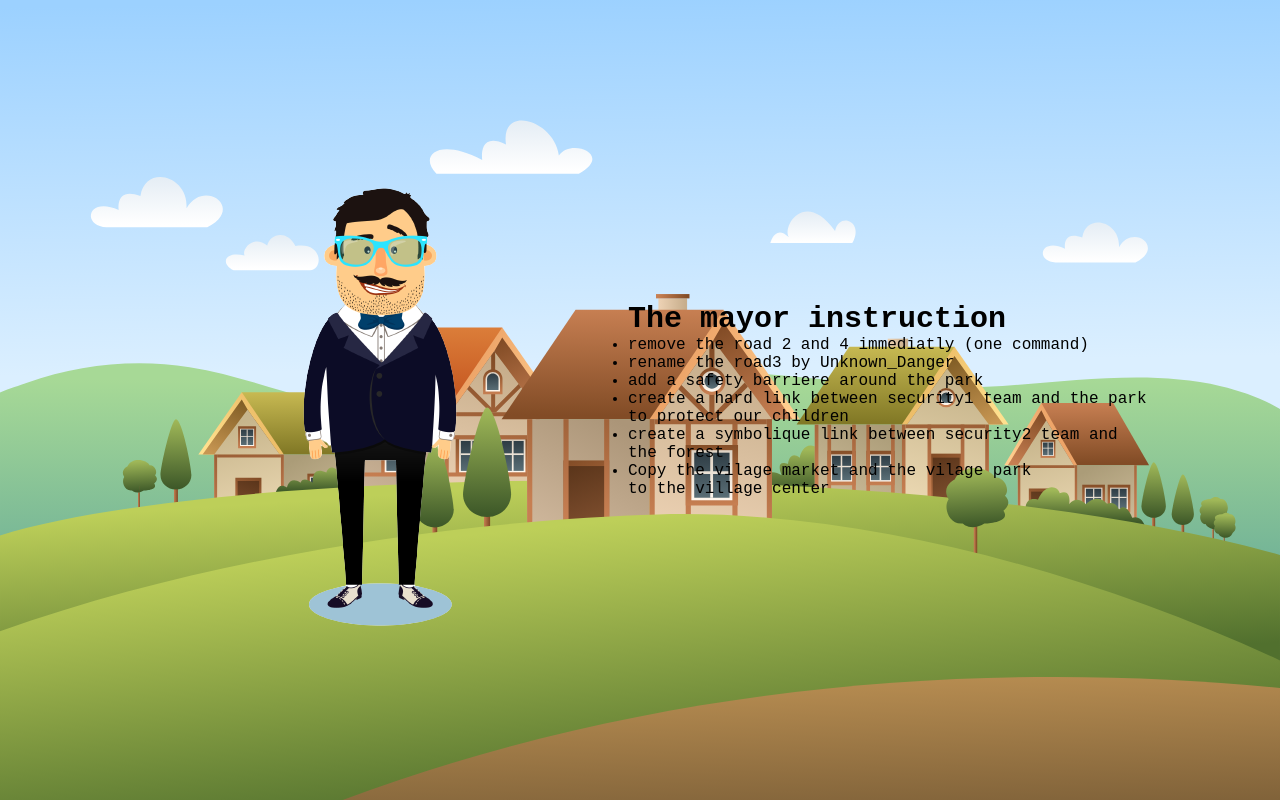
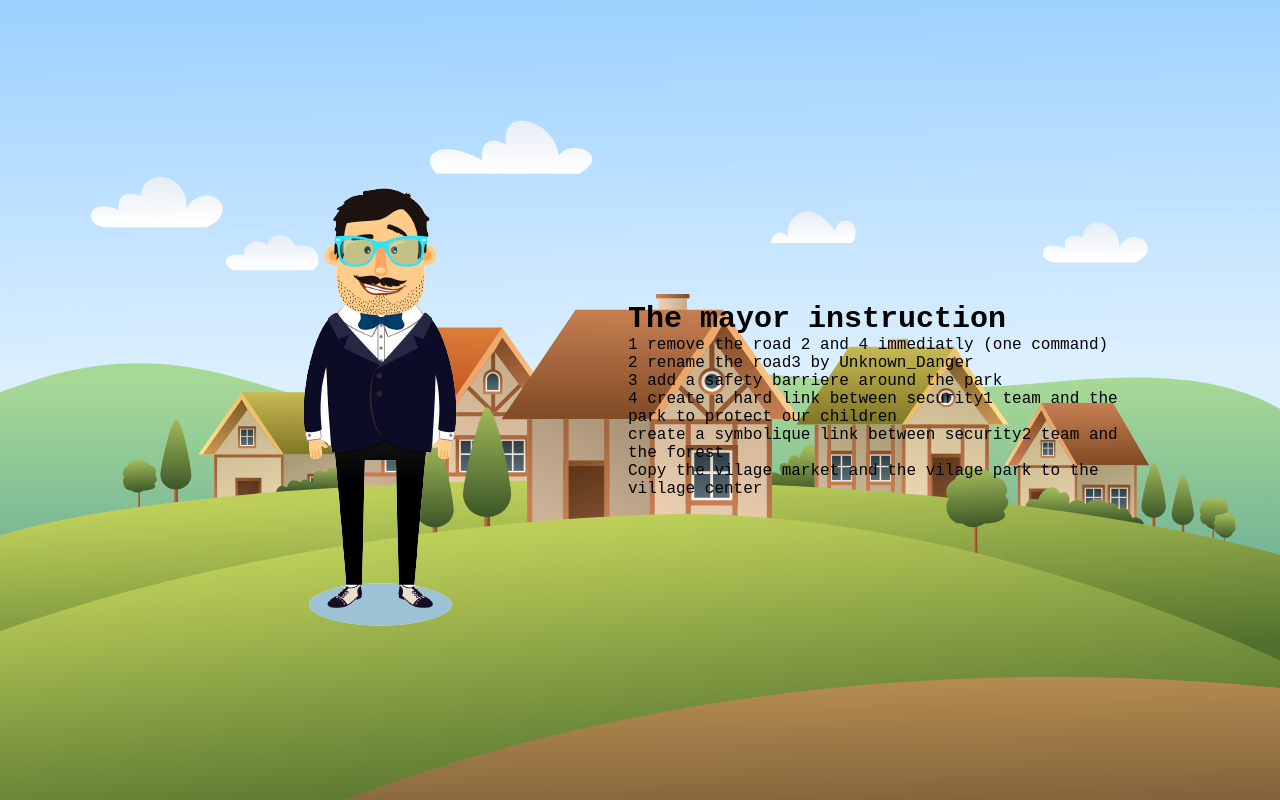
Before and after one commit to dklabdo/ubuntu_basics, a plain HTML site: page tasks/task2/task2.html in a window 1280 px wide. Drawn offline with Linux system fonts and the light colour scheme.

Commit message:
version 1.4

```diff
--- a/tasks/task2/task2.html
+++ b/tasks/task2/task2.html
@@ -10,17 +10,16 @@
     <main>
         <div class="task2">
             <img src="mayor.png" alt="none">
-        <section>
+        <div>
             <h1>The mayor instruction</h1>
-            <ul>
-                <li style="color: black;">remove the road 2 and 4 immediatly (one command)</li>
-                <li style="color: black;">rename the road3 by Unknown_Danger</li>
-                <li style="color: black;">add a safety barriere around the park </li>
-                <li style="color: black;">create a hard link between security1 team and the park <br> to protect our children</li>
-                <li style="color: black;">create a symbolique link between security2 team and the forest</li>
-                <li style="color: black;">Copy the vilage market and the vilage park <br> to the village center </li>
-            </ul>
-        </section>
+            <p>1 remove the road 2 and 4 immediatly (one command)</p>
+            <p>2 rename the road3 by Unknown_Danger</p>
+            <p>3 add a safety barriere around the park </p>
+            <p>4 create a hard link between security1 team and the park to protect our children</p>
+            <p>create a symbolique link between security2 team and the forest</p>
+            <p>Copy the vilage market and the vilage park to the village center</p>
+
+        </div>
         </div>
     </main>
 
--- a/tasks/taskStyle.css
+++ b/tasks/taskStyle.css
@@ -148,3 +148,7 @@ main{
     align-items: center;
 
 }
+
+.task2 ul{
+    width: 100%;
+}
```
